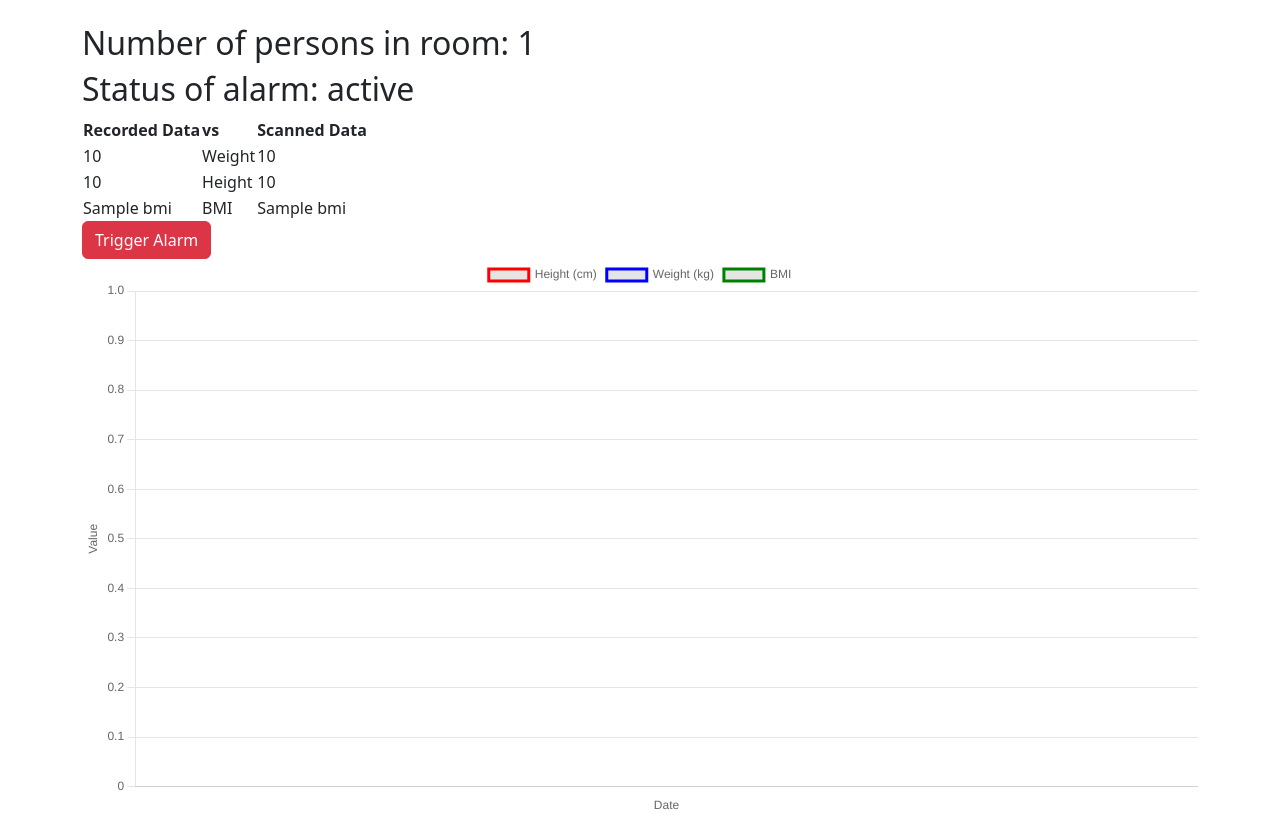
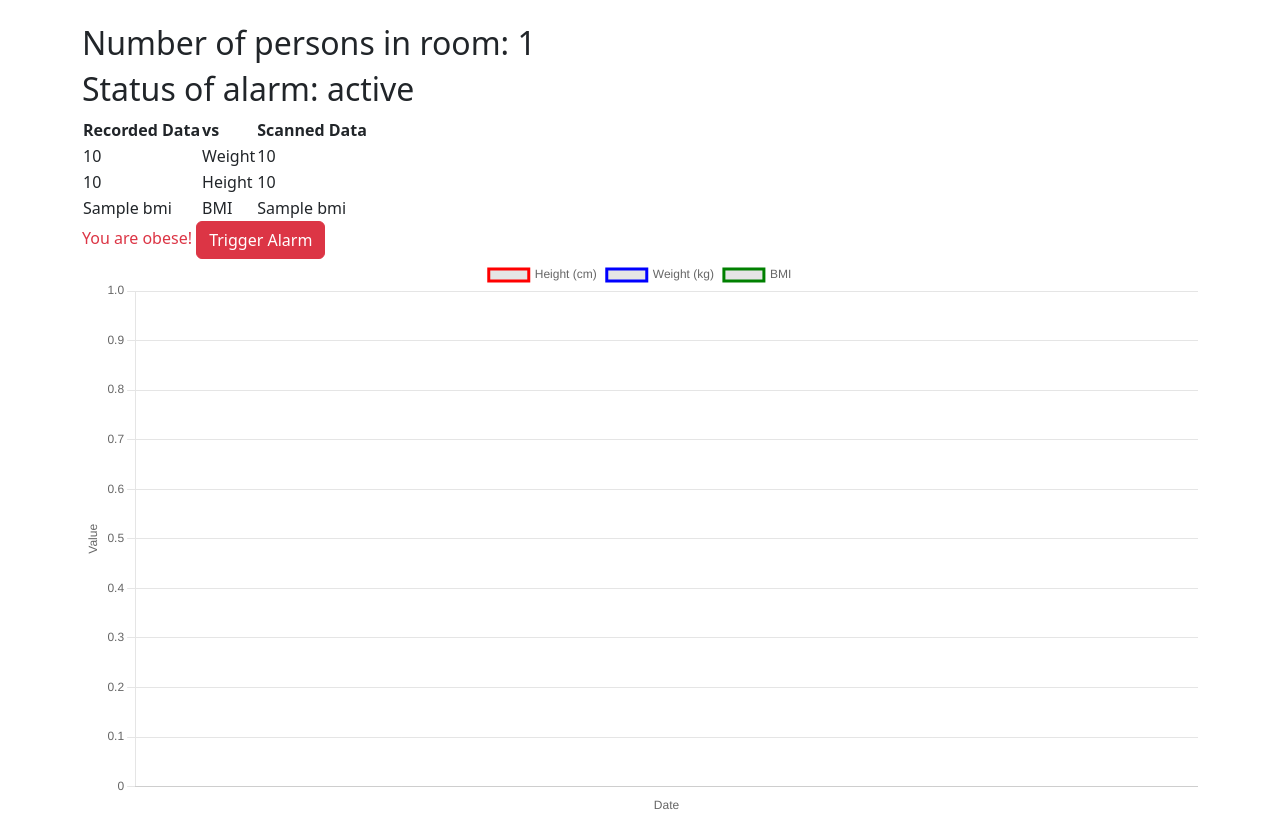
Before and after one commit to JohnChung2002/Smart-Secure-System, a Flask app: template templates/dashboard.html in a window 1280 px wide. Shown: the part 56-873 px from the top of the page. Run offline with Flask 2, Linux system fonts and the light colour scheme; the template is opened without the code that fills it: most values are stand-ins (such as "Sample title", 1, 10 or a date in 2020); some libraries are stand-ins or nearby versions.

Commit message:
Update dashboard.html

```diff
--- a/templates/dashboard.html
+++ b/templates/dashboard.html
@@ -46,6 +46,15 @@
                   </tr>
                 </tbody>
               </table>
+              {% if health_data["bmi"] < 18.5 %}
+                 <span class="text-danger">You are underweight!</span>
+              {% elif health_data["bmi"] >= 18.5 and health_data["bmi"] < 25 %}
+                 <span class="text-success">You are normal</span>
+              {% elif health_data["bmi"] >= 25 and health_data["bmi"] < 30 %}
+                 <span class="text-danger">You are overweight!</span>
+              {% else %}
+                 <span class="text-danger">You are obese!</span>
+              {% endif %}
             {% endif %}
             <button class="btn btn-danger" id="alarmButton">Trigger Alarm</button>
             {% if role == 'Admin' %}
```
